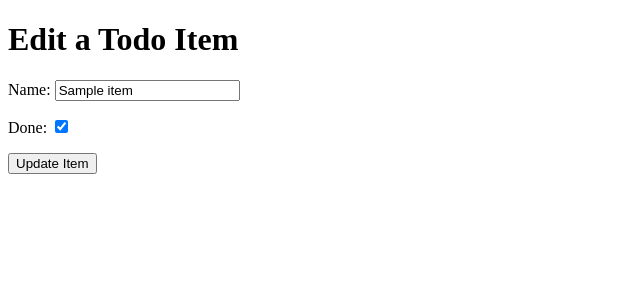
After one commit to T254-bot/ci-fsf-hello-django, a Django app: page /edit/1 in a window 1280 px wide. The commit adds this page. Shown: the top 300 px of the page, without its empty margins (0-640 px from the left). Run offline with Django 3.2, Linux system fonts and the light colour scheme; tables that the repository leaves empty hold one stand-in row (values such as "Sample post").

Commit message:
Completes 'Modifying Data' lesson

```diff
--- a/django_todo/urls.py
+++ b/django_todo/urls.py
@@ -15,10 +15,13 @@ Including another URLconf
 """
 from django.contrib import admin
 from django.urls import path
-from todo.views import get_todo_list, add_item
+from todo import views
 
 urlpatterns = [
     path('admin/', admin.site.urls),
-    path('', get_todo_list, name='get_todo_list'),
-    path('add', add_item, name='add')
+    path('', views.get_todo_list, name='get_todo_list'),
+    path('add', views.add_item, name='add'),
+    path('edit/<item_id>', views.edit_item, name='edit'),
+    path('toggle/<item_id>', views.toggle_item, name='toggle'),
+    path('delete/<item_id>', views.delete_item, name='delete'),
 ]
--- /dev/null
+++ b/todo/templates/todo/edit_item.html
@@ -0,0 +1,21 @@
+<!DOCTYPE html>
+<html lang="en">
+<head>
+    <meta charset="UTF-8">
+    <meta name="viewport" content="width=device-width, initial-scale=1.0">
+    <title>Document</title>
+</head>
+<body>
+    <h1>Edit a Todo Item</h1>
+    <form method="POST">
+        {% csrf_token %}
+        {{ form.as_p }}
+        <div>
+            <p>
+                <button type="submit">Update Item</button>
+            </p>
+        </div>
+    </form>
+
+</body>
+</html>
--- a/todo/views.py
+++ b/todo/views.py
@@ -1,4 +1,4 @@
-from django.shortcuts import render, HttpResponse, redirect
+from django.shortcuts import render, HttpResponse, redirect, get_object_or_404
 from .models import Item
 from .forms import ItemForm
 
@@ -22,3 +22,28 @@ def add_item(request):
         'form': form
     }
     return render(request, "todo/add_item.html", context)
+
+def edit_item(request, item_id):
+    item = get_object_or_404(Item, id=item_id)
+    if request.method == "POST" :
+        form = ItemForm(request.POST, instance=item)
+        if form.is_valid():
+            form.save()
+            return redirect('get_todo_list')
+    form = ItemForm(instance=item)
+    context = {
+        'form': form
+    }
+    return render(request, "todo/edit_item.html", context)
+
+
+def toggle_item(request, item_id):
+    item = get_object_or_404(Item, id=item_id)
+    item.done = not item.done
+    item.save()
+    return redirect('get_todo_list')
+
+def delete_item(request, item_id):
+    item = get_object_or_404(Item, id=item_id)
+    item.delete()
+    return redirect('get_todo_list')
```
Also changed, not shown: todo/templates/todo/todo_lists.html (+15 -0 lines), db.sqlite3.
